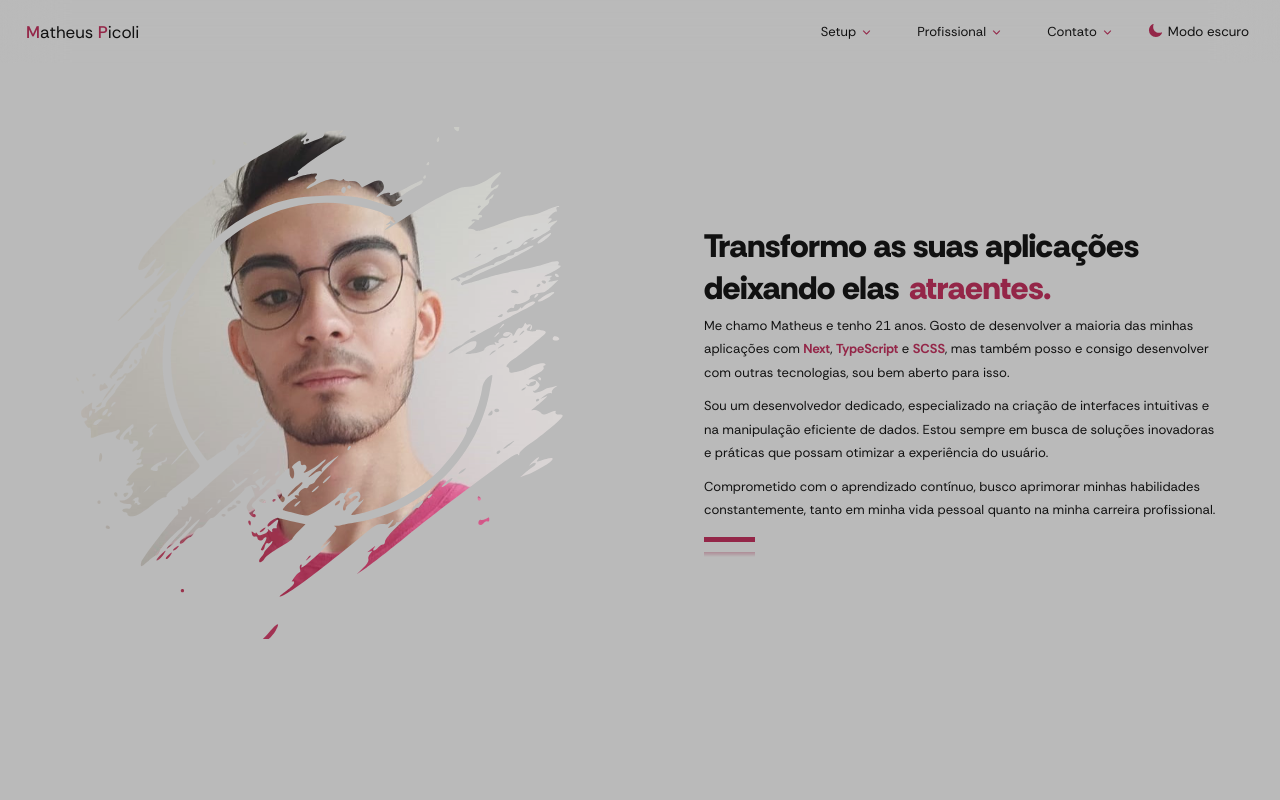
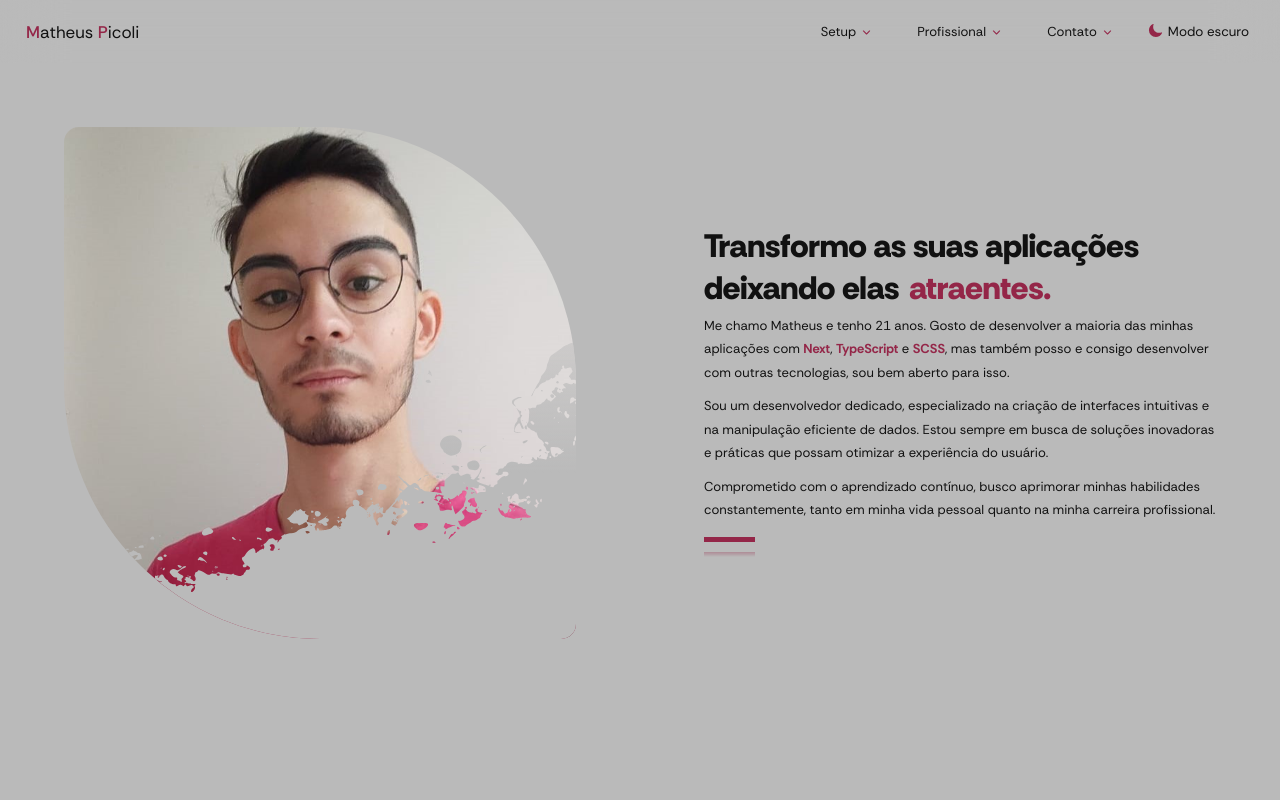
Before and after one commit to matheuszpicoli/portfolio2nd, a Next.js app: page / in a window 1280 px wide. Shown: the top 800 px of the page. Built offline with nearby package versions, Linux system fonts and the light colour scheme.

Commit message:
changing the image background on home section

```diff
--- a/src/app/components/Home.tsx
+++ b/src/app/components/Home.tsx
@@ -1,4 +1,7 @@
 import React from "react"
+
+import Image from "next/image"
+import { default as profile } from "@/app/assets/profile.jpeg"
 
 export default function Home(): React.JSX.Element {
     const birthDate: Date = new Date(2003, 2, 18)
@@ -8,7 +11,12 @@ export default function Home(): React.JSX.Element {
 
     return (
         <section className="home">
-            <div className="image"></div>
+            <div className="image">
+                <figure>
+                    <Image src={profile} alt="Foto de perfil" priority={true} />
+                    <div className="svg-mask"></div>
+                </figure>
+            </div>
             <div className="main-content">
                 <h1>Transformo as suas aplicações deixando elas</h1>
                 <p>Me chamo Matheus e tenho {age} anos. Gosto de desenvolver a maioria das minhas aplicações com <strong>Next</strong>, <strong>TypeScript</strong> e <strong>SCSS</strong>, mas também posso e consigo desenvolver com outras tecnologias, sou bem aberto para isso.</p>
--- a/src/app/stylesheets/Home.scss
+++ b/src/app/stylesheets/Home.scss
@@ -12,11 +12,35 @@
     }
 
     .image {
-        @include filter(opacity(.9));
         @include user-select(none);
-        background: url(../assets/profile.jpeg) center/contain no-repeat;
-        mask: url(../assets/ink-splash.svg) no-repeat center / 100%;
+        border-radius: 15px 50%;
+        overflow: hidden;
         pointer-events: none;
+        position: relative;
+
+        figure {
+            all: unset;
+
+            img {
+                height: 100%;
+                object-fit: cover;
+                width: 100%;
+                z-index: 10;
+            }
+
+            .svg-mask {
+                @include linear-gradient(to bottom, transparent, var(--bg-color), var(--bg-color));
+                @include transform(translate(-50%));
+                bottom: -90px;
+                height: 100%;
+                left: 50%;
+                mask: url(../assets/ink-splash.svg) no-repeat center / cover;
+                pointer-events: none;
+                position: absolute;
+                width: 100%;
+                z-index: 20;
+            }
+        }
     }
 
     .main-content {
```
Also changed, not shown: src/app/assets/ink-splash.svg.
